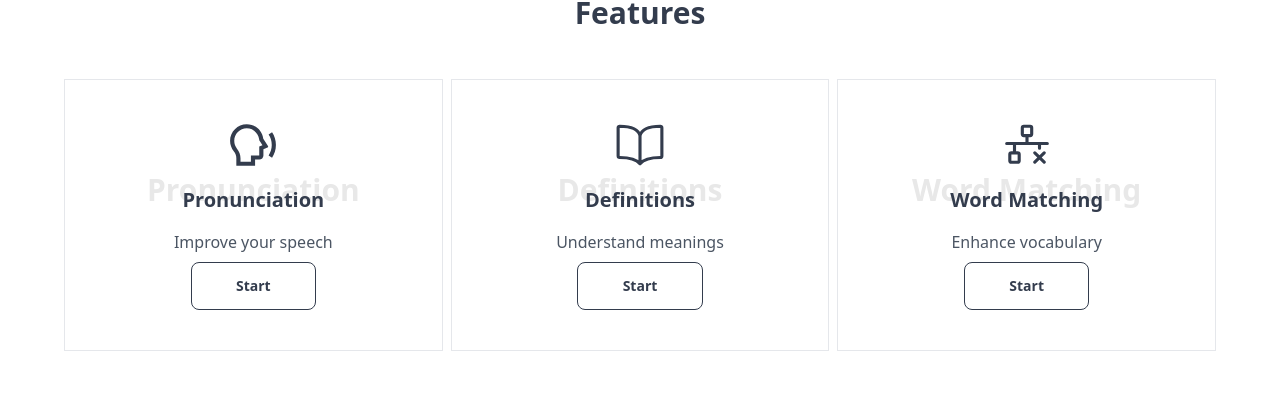
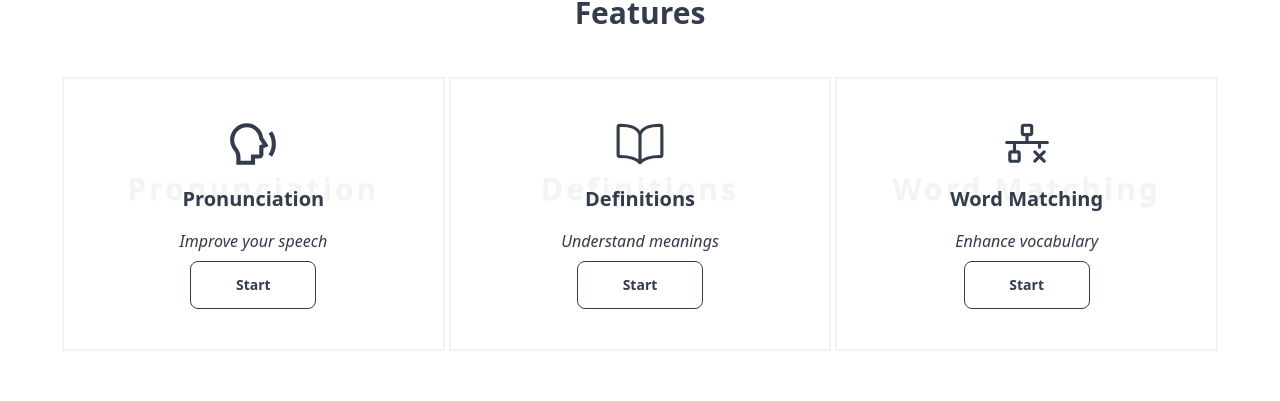
Before and after one commit to aliaydogdu105/vocapp, a React (Vite) app: page / in a window 1280 px wide. Shown: the part 1105-1506 px from the top of the page. Built offline with nearby package versions, Linux system fonts and the light colour scheme.

Commit message:
style: change backgroundHeader

```diff
--- a/src/pages/HomePage/components/BackgroundHeader.jsx
+++ b/src/pages/HomePage/components/BackgroundHeader.jsx
@@ -2,7 +2,7 @@ import React from "react";
 
 const BackgroundHeader = ({ text }) => {
   return (
-    <text className=" absolute text-3xl sm:text-[1.5rem] md:text-3xl text-base-200 left-1/2 -top-1/2 -translate-x-1/2 -z-10">
+    <text className=" absolute text-3xl sm:text-[1.5rem] md:text-3xl text-base-200 left-1/2 -top-1/2 -translate-x-1/2 -z-10 tracking-widest opacity-50">
       {text}
     </text>
   );
--- a/src/pages/HomePage/components/FeaturesSection.jsx
+++ b/src/pages/HomePage/components/FeaturesSection.jsx
@@ -42,14 +42,14 @@ const FeaturesSection = ({ featuresRef }) => {
       <h2 className="text-3xl font-bold mb-12" id="features">
         Features
       </h2>
-      <div className="flex flex-col sm:flex-row justify-center items-center w-full gap-2 ">
+      <div className="flex flex-col sm:flex-row justify-center items-center w-full gap-2">
         {cards.map((card) => {
           const [isHovered, setIsHovered] = useState(false);
 
           return (
             <div
               key={card.id}
-              className="border border-base flex-1 w-80 py-10 hover:flex-[1.15] hover:shadow-2xl transition-all"
+              className="border border-base flex-1 w-80 py-10 hover:flex-[1.15] hover:shadow-2xl transition-all glass"
               onMouseEnter={() => setIsHovered(true)}
               onMouseLeave={() => setIsHovered(false)}
             >
@@ -60,13 +60,13 @@ const FeaturesSection = ({ featuresRef }) => {
                 <BackgroundHeader text={card.header} />
                 <h2>{card.header}</h2>
               </header>
-              <p className="text-gray-600">{card.text}</p>
+              <p className="italic">{card.text}</p>
               <Link
                 to={card.route}
+                onClick={topPage}
                 className="btn btn-outline w-1/3 active:opacity-90 mt-2"
-                onClick={topPage}
               >
-                Start
+                <button>Start</button>
               </Link>
             </div>
           );
```
